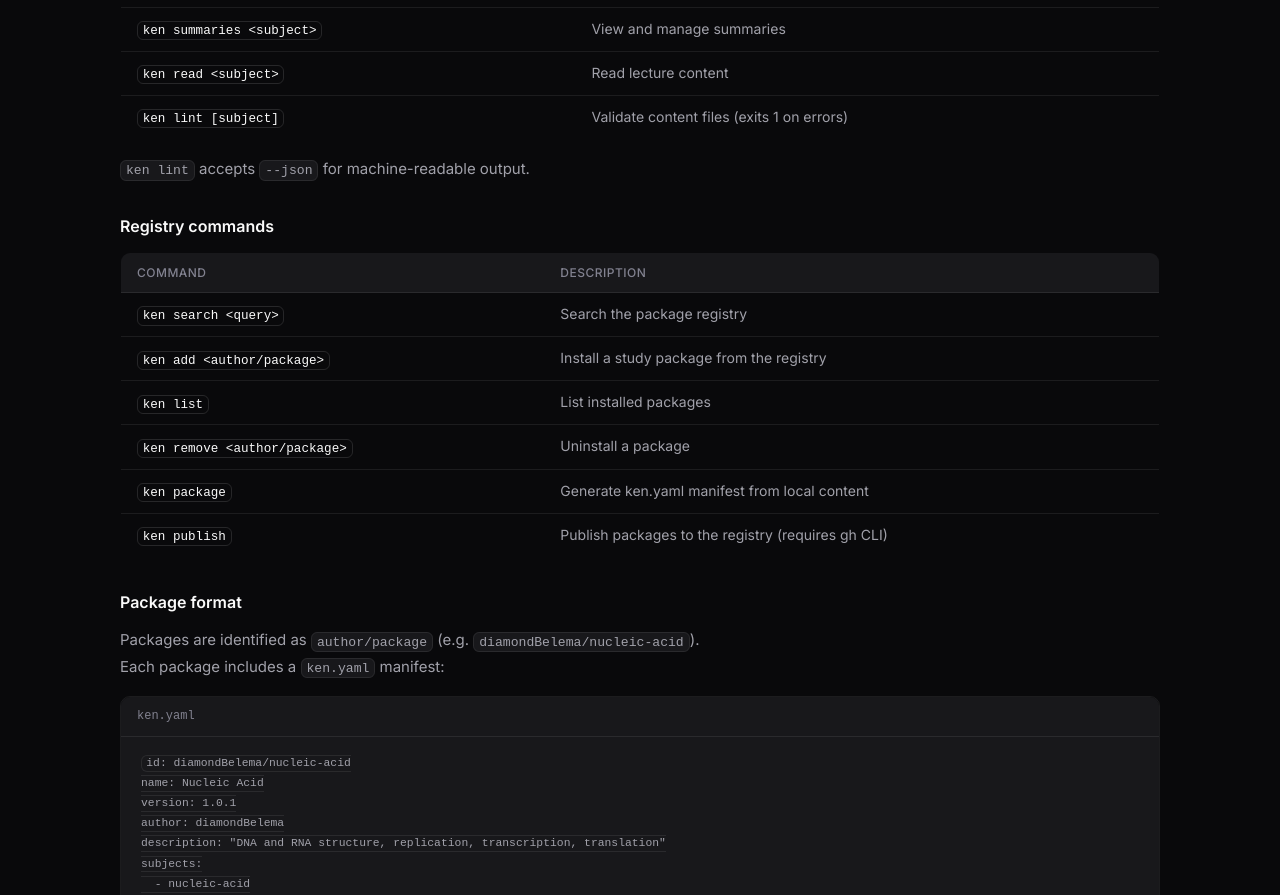
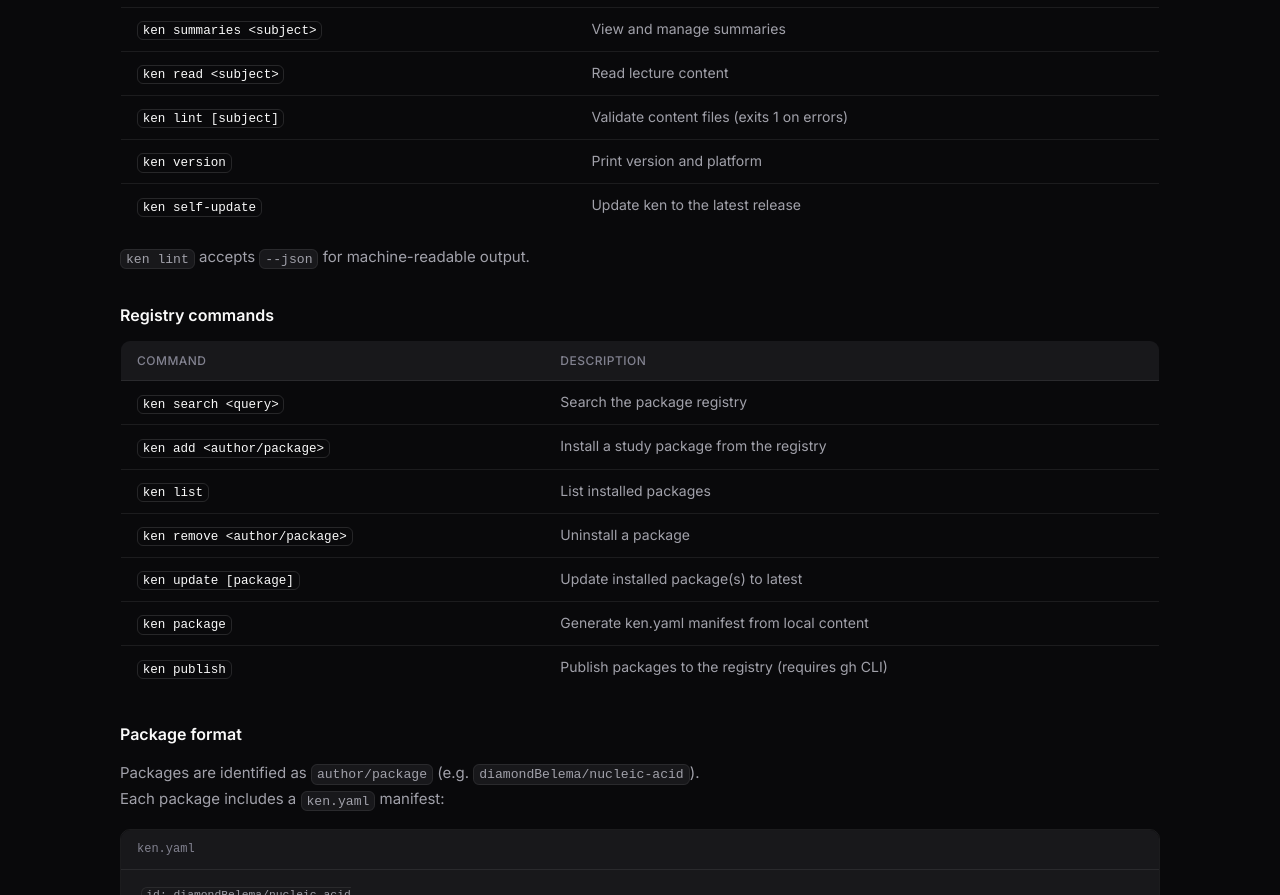
Before and after one commit to diamondBelema/ken, a plain HTML site: page docs/docs.html in a window 1280 px wide. Shown: the part 3520-4415 px from the top of the page. Drawn offline with Linux system fonts and the light colour scheme; a web font is replaced by a local one.

Commit message:
docs: add ken version, ken self-update, ken update to documentation

```diff
--- a/docs/docs.html
+++ b/docs/docs.html
@@ -213,6 +213,14 @@ questions:
             <td><code>ken lint [subject]</code></td>
             <td>Validate content files (exits 1 on errors)</td>
           </tr>
+          <tr>
+            <td><code>ken version</code></td>
+            <td>Print version and platform</td>
+          </tr>
+          <tr>
+            <td><code>ken self-update</code></td>
+            <td>Update ken to the latest release</td>
+          </tr>
         </tbody>
       </table>
 
@@ -243,6 +251,10 @@ questions:
           <tr>
             <td><code>ken remove &lt;author/package&gt;</code></td>
             <td>Uninstall a package</td>
+          </tr>
+          <tr>
+            <td><code>ken update [package]</code></td>
+            <td>Update installed package(s) to latest</td>
           </tr>
           <tr>
             <td><code>ken package</code></td>
```
Also changed, not shown: docs/index.html (+2 -0 lines), 3 other files.
